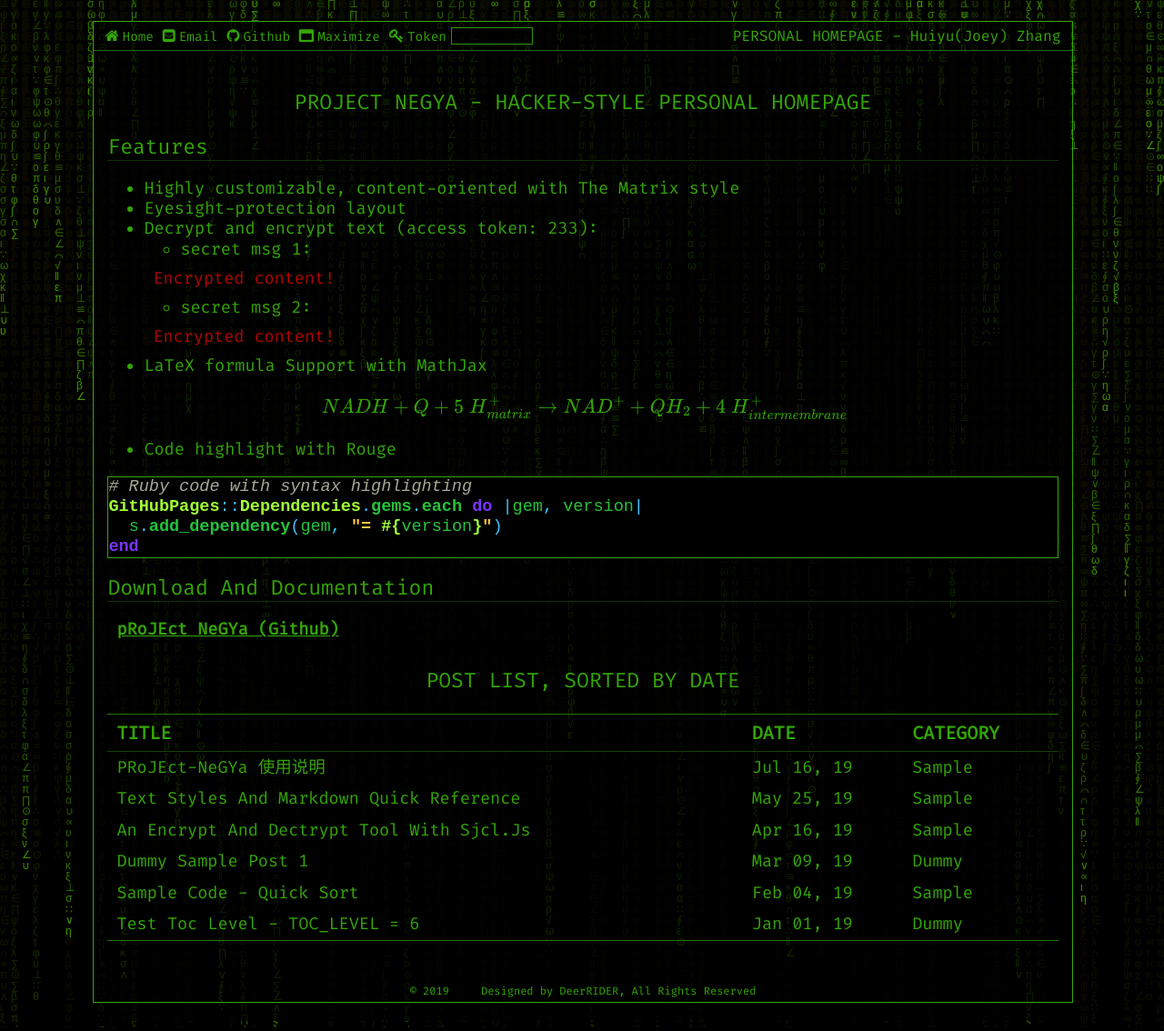
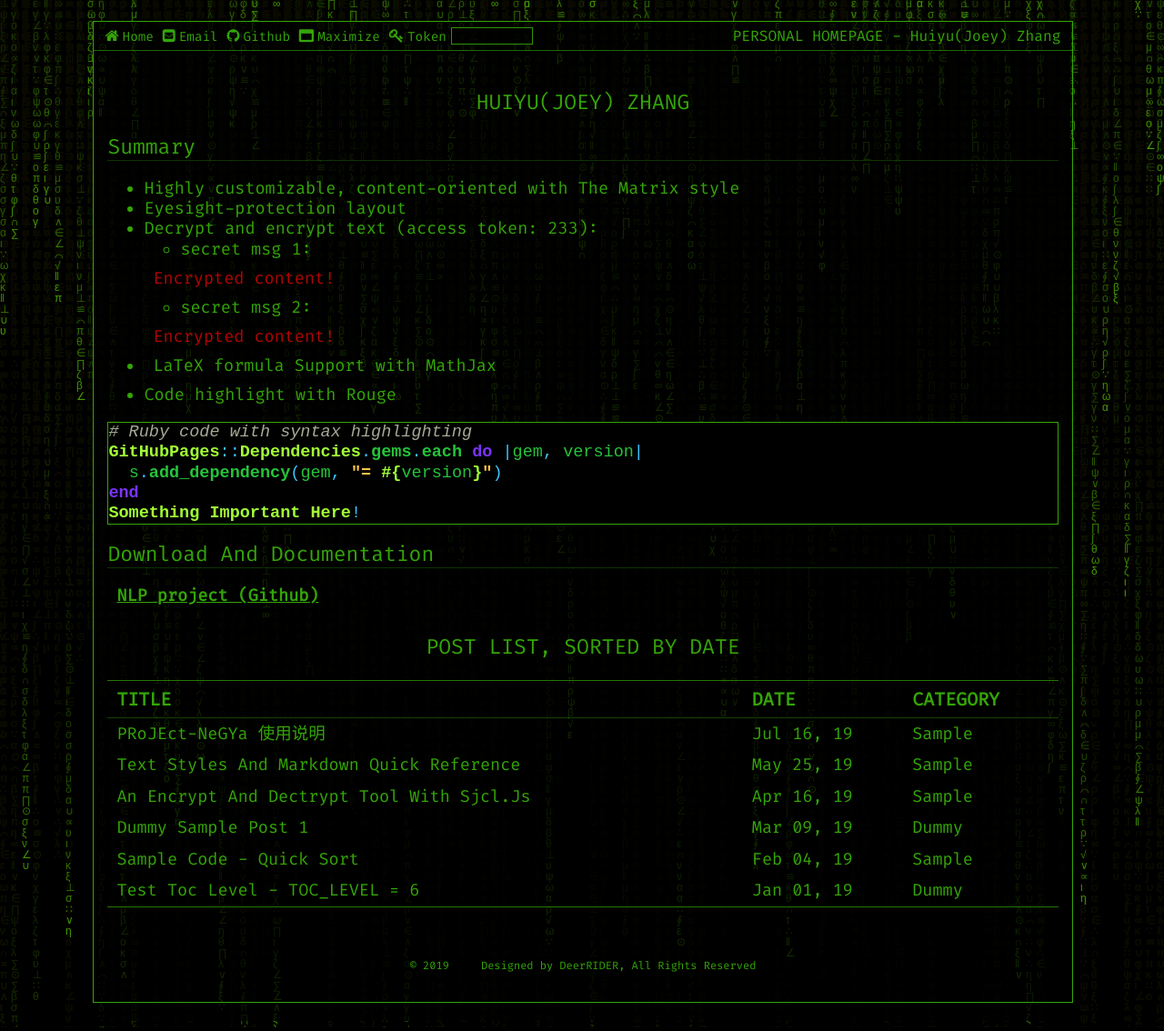
Before and after one commit to Jooooooooooey/Jooooooooooey.github.io, a Jekyll site: the page built from pages/index.md, in a window 1280 px wide. Shown: the whole page at 91% size. Built offline with Jekyll 4.4.1, drawn with Linux system fonts in a browser that asks for light colours; formulas are drawn with MathJax 3.

Commit message:
Update index.md

````diff
--- a/pages/index.md
+++ b/pages/index.md
@@ -11,9 +11,9 @@ encrypted_text: true
 permalink: /
 ---
 
-# PROJECT NEGYA - HACKER-STYLE PERSONAL HOMEPAGE
+# HUIYU(JOEY) ZHANG
 
-##  Features
+##  Summary
 * Highly customizable, content-oriented with The Matrix style
 * Eyesight-protection layout
 * Decrypt and encrypt text (access token: 233):
@@ -23,10 +23,6 @@ permalink: /
   <p class="encrypted" id="G7D+0370pNmixIP1j7teCg1jtm9XCdOWYFH61lcM0LYWlT0hB3rS9raIs=">Encrypted content!</p>
 * LaTeX formula Support with MathJax
 
-$$
-NADH+Q+5\;H_{matrix}^{+}\rightarrow NAD^{+}+QH_{2}+4\;H_{intermembrane}^{+}\!
-$$
-
 * Code highlight with Rouge
 
 ```ruby
@@ -34,7 +30,8 @@ $$
 GitHubPages::Dependencies.gems.each do |gem, version|
   s.add_dependency(gem, "= #{version}")
 end
+Something Important Here!
 ```
 ## Download and Documentation
 
-[**pRoJEct NeGYa (Github)**](https://github.com/akiritsu/pRoJEct-NeGYa)
+[**NLP project (Github)**](https://github.com/Jooooooooooey/NLP-Classification)
````
